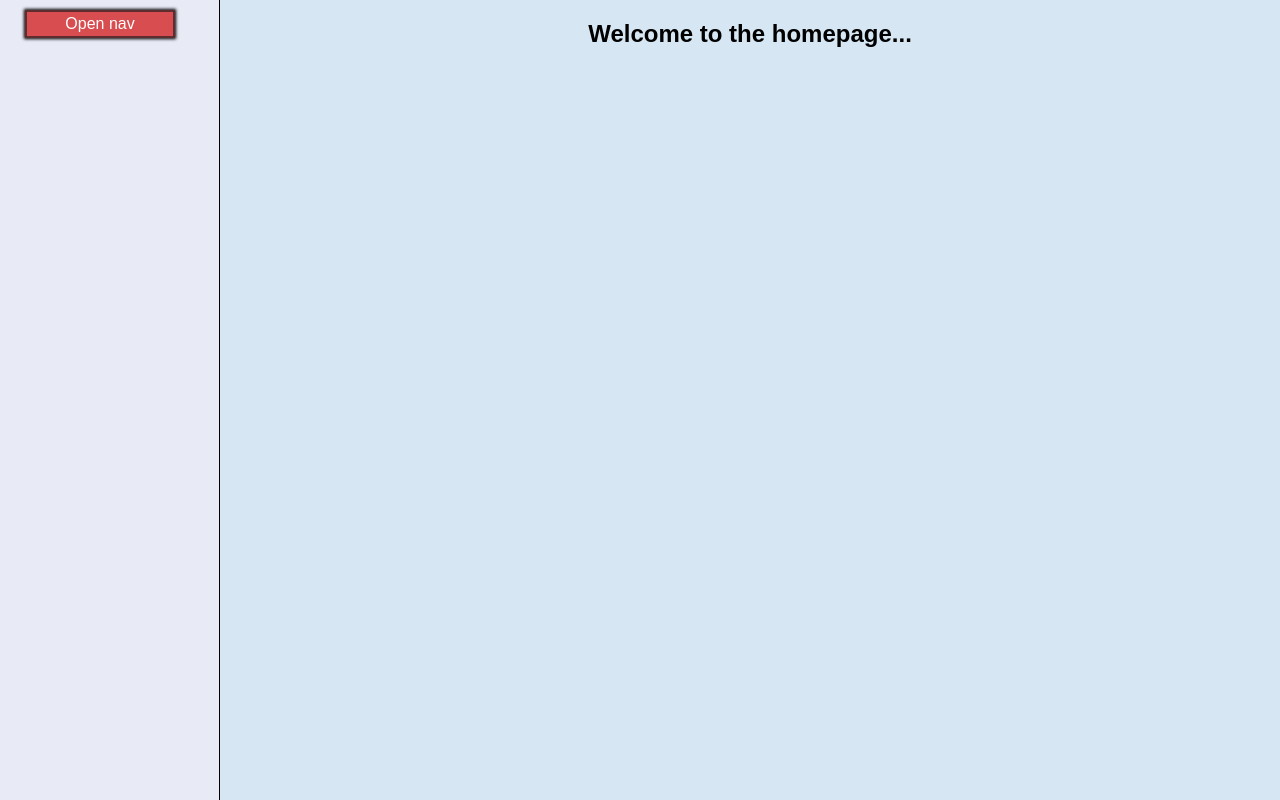
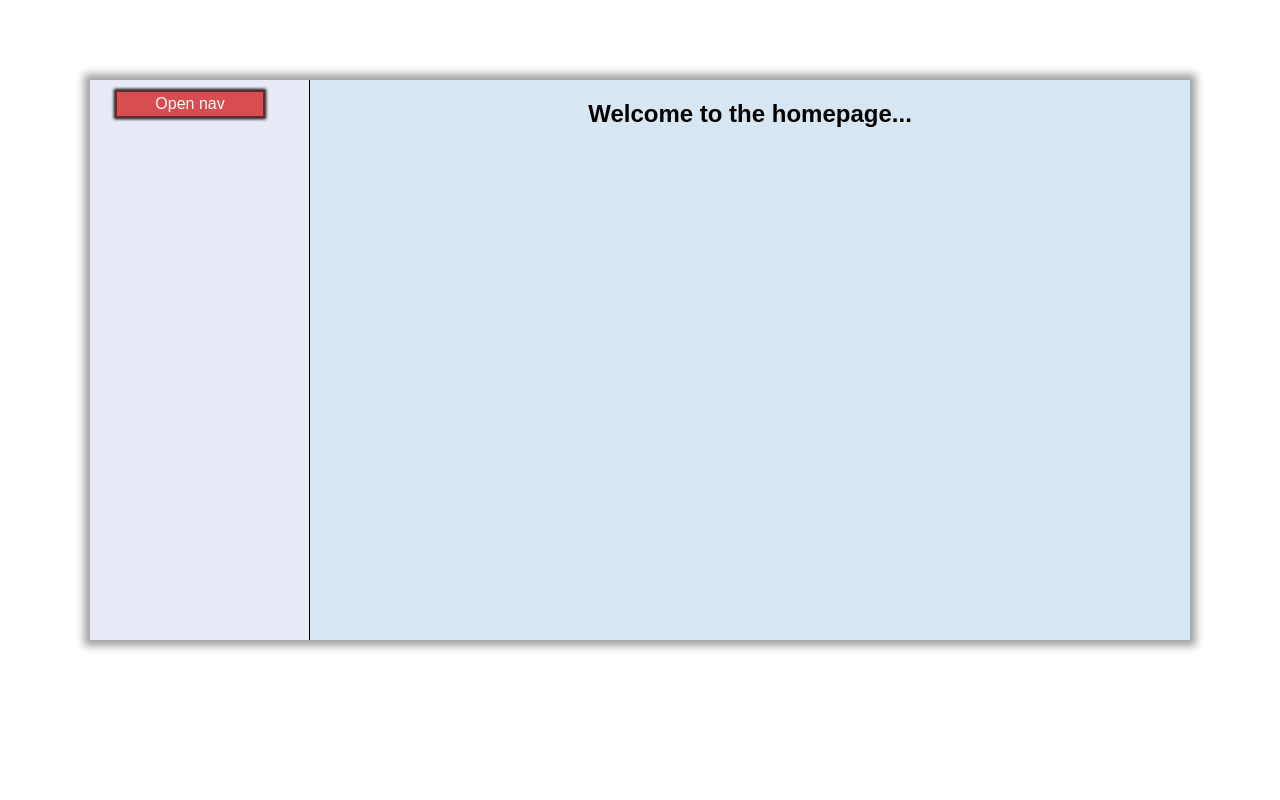
Before and after one commit to krzysztof-kozak/react-router-dom, a React (Create React App) app: page / in a window 1280 px wide. Built offline with nearby package versions, Linux system fonts and the light colour scheme.

Commit message:
shrunked the app a bit

```diff
--- a/src/styles.css
+++ b/src/styles.css
@@ -1,6 +1,8 @@
 body {
   box-sizing: border-box;
-  margin: 0 auto;
+  margin: 5em auto;
+  max-width: 1100px;
+  box-shadow: 0 0 8px 6px #0000005e;
 }
 
 *,
@@ -13,7 +15,7 @@ body {
   font-family: sans-serif;
   background-color: #eceff1;
   display: flex;
-  min-height: 100vh;
+  min-height: 70vh;
 }
 
 nav {
@@ -70,7 +72,6 @@ nav > button {
   margin-left: 5px;
   border: none;
   width: auto;
-
   font-size: 1em;
 }
 
```
